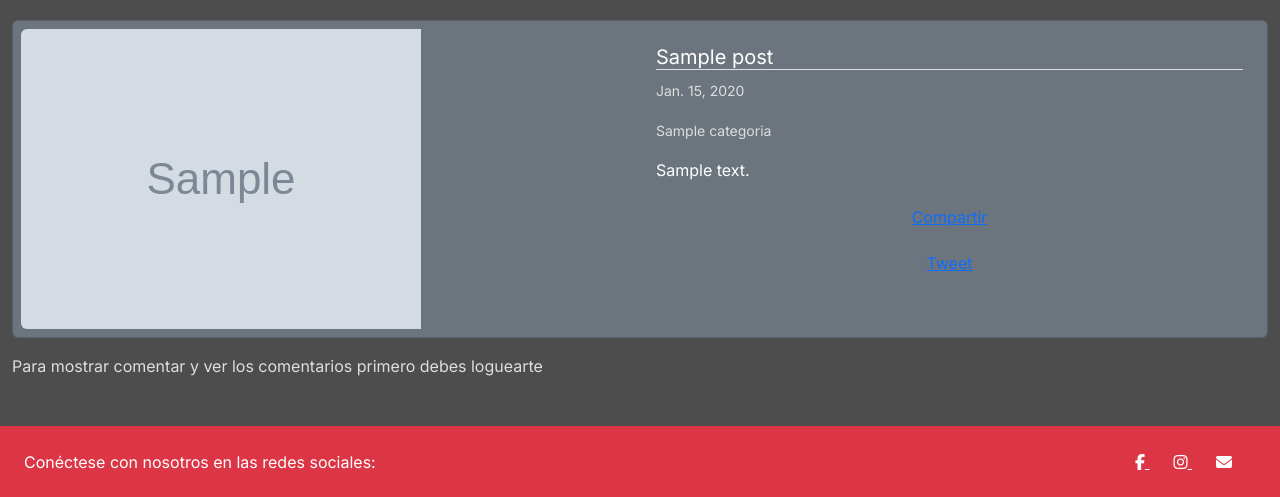
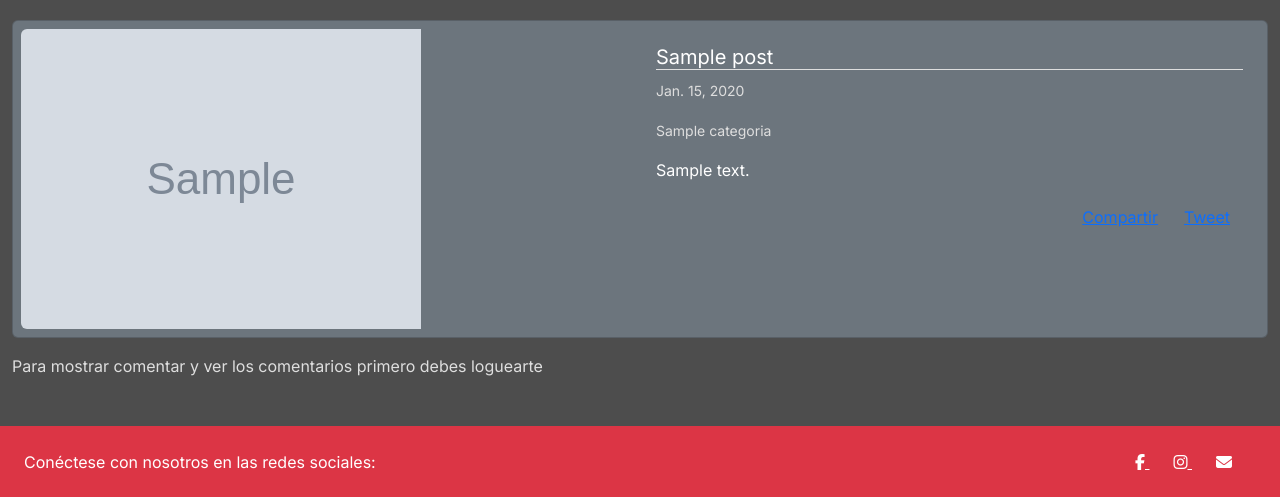
Before and after one commit to RamaAlves/proyecto-informatorio, a Django app: page /mostrar_post/1 in a window 1280 px wide. Shown: the part 294-791 px from the top of the page. Run offline with Django 4.2, Linux system fonts and the light colour scheme; tables that the repository leaves empty hold one stand-in row (values such as "Sample post"); grey boxes marked "Sample" are stand-in pictures; some libraries are stand-ins or nearby versions.

Commit message:
Corrigiendo botones de compartir

```diff
--- a/Bomberos_san_martin/templates/post/mostrar_post.html
+++ b/Bomberos_san_martin/templates/post/mostrar_post.html
@@ -35,7 +35,7 @@
                     <p class="card-text"><small class="text-muted-custom">{{post.categoria.nombre}}</small></p>
                     <p class="card-text">{{post.texto}}</p>
                     <!-- Your share button code -->
-                    <div class="d-grid gap-2">
+                    <div class="d-flex justify-content-end align-items-start">
                       <button type="button" class="btn fb-share-button" data-href="http://info2022.pythonanywhere.com/mostrar_post/{{post.id}}" data-layout="button_count" data-size="large"><a target="_blank" href="https://www.facebook.com/sharer/sharer.php?u=http%3A%2F%2Finfo2022.pythonanywhere.com%2Fmostrar_post%2F{{post.id}}&amp;src=sdkpreparse" class="fb-xfbml-parse-ignore">Compartir</a></button>
                       {% comment %} <iframe src="https://www.facebook.com/plugins/share_button.php?href=http%3A%2F%2F127.0.0.1%3A8000%2Fmostrar_post%2F{{post.id}}&layout=button&size=large&width=103&height=28&appId" width="103" height="28" style="border:none;overflow:hidden"
                       scrolling="no" frameborder="0" allowfullscreen="true" allow="autoplay; clipboard-write; encrypted-media; picture-in-picture; web-share"></iframe>
```
